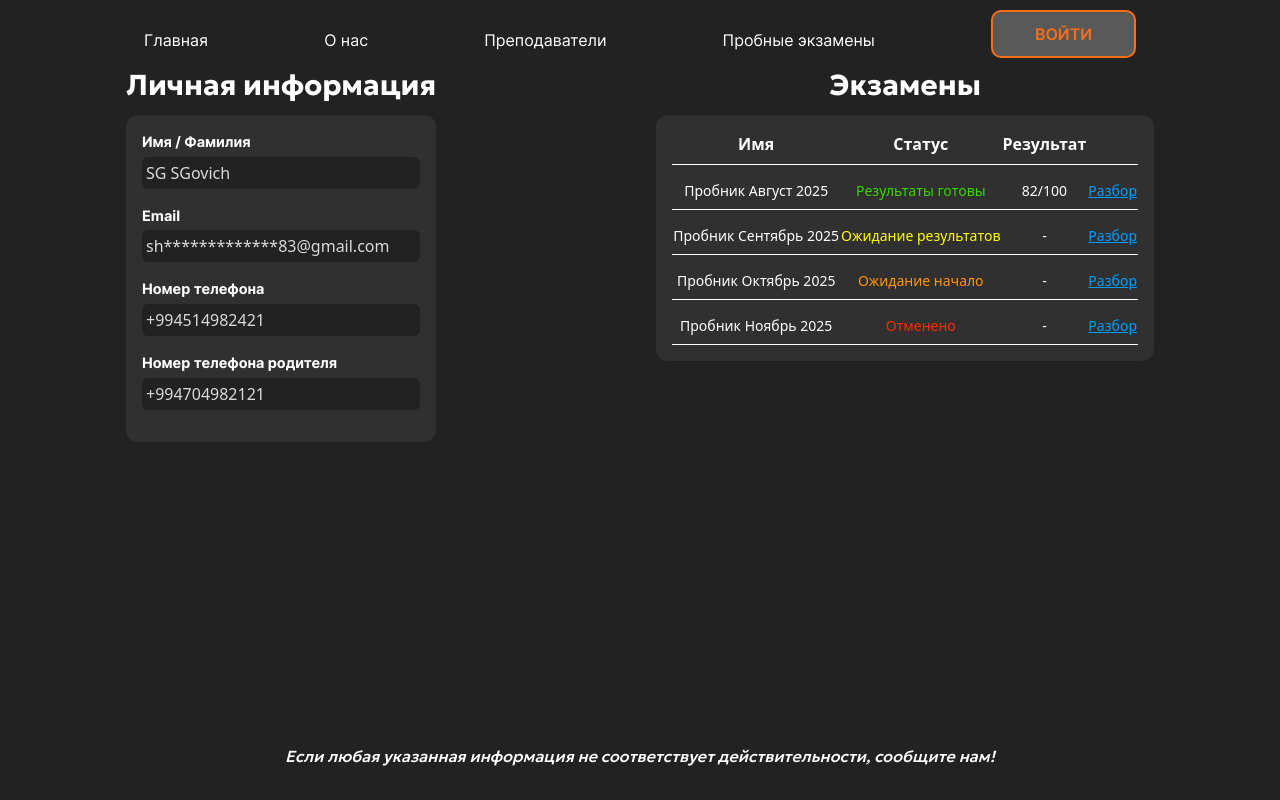
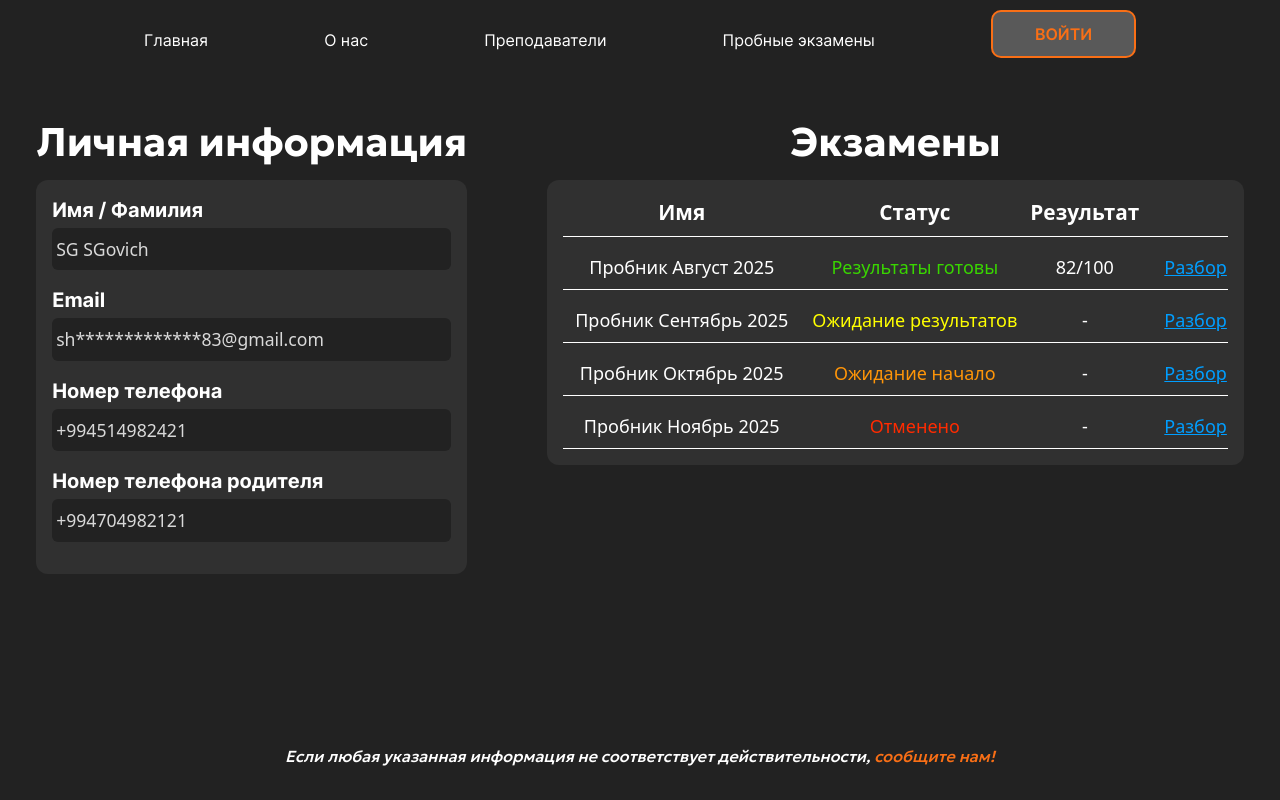
Before and after one commit to ShamkhalG/Examinds, a Vue app: page /profile in a window 1280 px wide. Built offline with nearby package versions, Linux system fonts and the light colour scheme.

Commit message:
feat: Made desktop version of ProfileView.

```diff
--- a/src/components/ProfileView.vue
+++ b/src/components/ProfileView.vue
@@ -1,11 +1,17 @@
 <template>
   <!-- TODO Restricting access to ProfileView if not logged in -->
   <div class="flex flex-col relative bg-[#222222] min-h-screen pt-16 pb-4 px-4">
-    <div class="flex flex-col lg:flex-row lg:justify-around items-center lg:items-start">
-      <!-- Profile -->
-      <!-- TODO Desktop version of Profile section -->
-      <div class="mb-6 w-full lg:w-auto flex flex-col items-center">
-        <h3 class="text-white font-geologicaBold text-[1.8rem] mb-2">Личная информация</h3>
+    <div class="flex flex-col lg:flex-row lg:justify-center lg:gap-20 lg:mt-12
+      items-center lg:items-start"
+    >
+      <!-- Personal info -->
+      <div class="mb-6 w-full max-w-[500px] lg:max-w-auto lg:w-auto flex flex-col items-center">
+        <!-- PI header -->
+        <h3 class="text-white text-center font-geologicaBold text-[1.8rem] lg:text-[2.5rem] mb-2">
+          Личная информация
+        </h3>
+
+        <!-- Personal data -->
         <div class="flex flex-col w-full bg-[#303030] rounded-xl p-4">
           <!-- Name and Surname -->
           <PersonalData label="Имя / Фамилия" :value="personalData.name + ' ' + personalData.surname" />
@@ -21,9 +27,10 @@
         </div>
       </div>
 
-      <!-- TODO Exams -->
+      <!-- Exams -->
+      <!-- TODO Scrolling if there are many exams -->
       <div class="mb-4 flex flex-col items-center">
-        <h3 class="text-white font-geologicaBold text-[1.8rem] mb-2">
+        <h3 class="text-white font-geologicaBold text-[1.8rem] lg:text-[2.5rem] mb-2">
           Экзамены
         </h3>
 
@@ -32,23 +39,25 @@
           <table class="border-separate border-spacing-y-2">
             <thead>
               <tr class="text-white text-center">
-                <th class="pb-2 border-b border-white">Имя</th>
-                <th class="pb-2 border-b border-white">Статус</th>
-                <th class="pb-2 border-b border-white">Результат</th>
+                <th class="pb-2 border-b border-white lg:text-[1.3rem]">Имя</th>
+                <th class="pb-2 border-b border-white lg:text-[1.3rem]">Статус</th>
+                <th class="pb-2 border-b border-white lg:text-[1.3rem]">Результат</th>
                 <th class="pb-2 border-b border-white"></th>
               </tr>
             </thead>
 
             <tbody>
-              <tr v-for="exam in mockExams" :key="exam.id" class="text-white text-center text-sm">
-                <td class="py-2 border-b border-white">{{ exam.name }}</td>
-                <td class="py-2 border-b border-white"
+              <tr v-for="exam in mockExams" :key="exam.id"
+                class="text-white text-center text-sm lg:text-lg"
+              >
+                <td class="py-2 lg:px-3 border-b border-white">{{ exam.name }}</td>
+                <td class="py-2 lg:px-3 border-b border-white"
                   :style="{ color: statusColors[exam.status] }"
                 >
                   {{ exam.status }}
                 </td>
                 <td class="py-2 border-b border-white">{{ exam.result }}</td>
-                <td class="py-2 border-b border-white">
+                <td class="py-2 pl-6 border-b border-white">
                   <RouterLink :to="'/exam/' + exam.link" class="underline text-[#009EFF]">
                     Разбор
                   </RouterLink>
@@ -64,7 +73,8 @@
     <p class="text-white text-center text-[0.7rem] lg:text-[1rem]
       lg:absolute lg:bottom-8 lg:left-0 lg:right-0 italic font-geologicaMedium"
     >
-      Если любая указанная информация не соответствует действительности, сообщите нам!
+      Если любая указанная информация не соответствует действительности,
+      <span class="text-minds">сообщите нам!</span>
     </p>
   </div>
 </template>
@@ -93,7 +103,7 @@ export default {
           name: "Пробник Август 2025",
           status: "Результаты готовы",
           result: "82/100",
-          link: "aug2025" // NOTE Maybe random strings would be better
+          link: "aug2025" // NOTE Maybe random strings for the link would be better
         },
         {
           id: 2,
@@ -107,14 +117,14 @@ export default {
           name: "Пробник Октябрь 2025",
           status: "Ожидание начало",
           result: "-",
-          link: "oct2025" // NOTE Maybe random strings would be better
+          link: "oct2025"
         },
         {
           id: 4,
           name: "Пробник Ноябрь 2025",
           status: "Отменено",
           result: "-",
-          link: "nov2025" // NOTE Maybe random strings would be better
+          link: "nov2025"
         },
       ],
       statusColors: {
--- a/src/components/profile/PersonalData.vue
+++ b/src/components/profile/PersonalData.vue
@@ -2,10 +2,10 @@
   <!-- PersonalData component -->
   <div class="flex flex-col">
     <!-- Label -->
-    <p class="text-white text-[0.9rem] font-interBold mb-1"> {{ $props.label }} </p>
+    <p class="text-white text-[0.9rem] lg:text-xl font-interBold mb-1"> {{ $props.label }} </p>
 
     <!-- Value -->
-    <p class="text-[#D9D9D9] bg-[#222222] rounded-md mb-4 py-1 pl-1"> {{ $props.value }} </p>
+    <p class="text-[#D9D9D9] bg-[#222222] lg:text-[1.1rem] rounded-md mb-4 py-1 lg:py-2 pl-1"> {{ $props.value }} </p>
   </div>
 </template>
 
```
